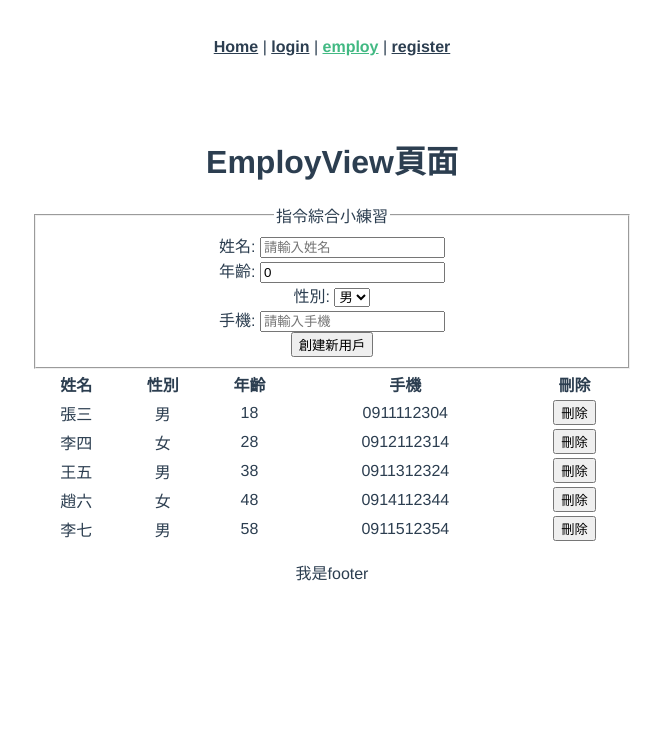
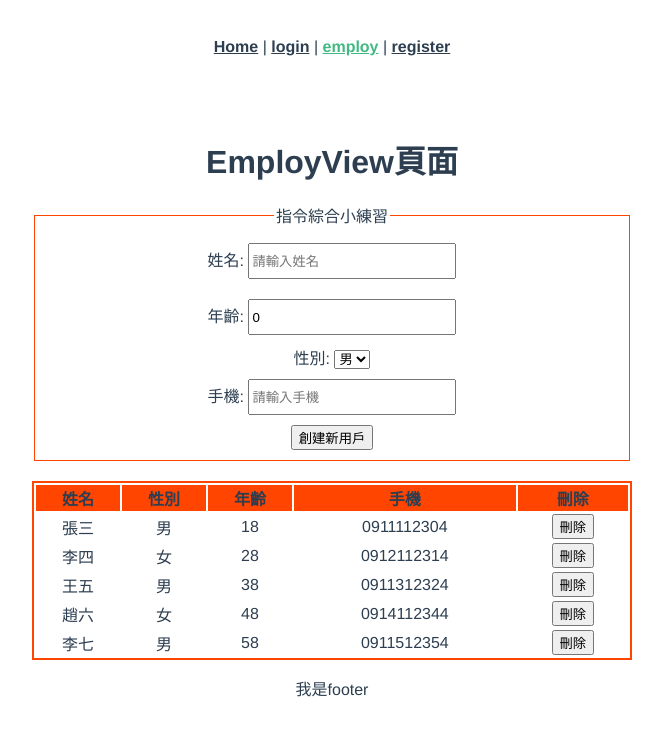
Before and after one commit to jessie0425/vuepractice2, a Vue app: page /#/employ in a window 1280 px wide. Shown: the top 736 px of the page, without its empty margins (308-971 px from the left). Built offline with nearby package versions, Linux system fonts and the light colour scheme.

Commit message:
安裝axios、cookie

```diff
--- a/package.json
+++ b/package.json
@@ -8,7 +8,9 @@
     "lint": "vue-cli-service lint"
   },
   "dependencies": {
+    "axios": "^1.6.2",
     "core-js": "^3.8.3",
+    "js-cookie": "^3.0.5",
     "vue": "^2.6.14",
     "vue-router": "^3.1.1",
     "vuex": "^3.4.0"
--- a/src/components/HeaderComponent.vue
+++ b/src/components/HeaderComponent.vue
@@ -41,3 +41,15 @@
     </header>
   </div>
 </template>
+<style scoped lang="css">
+fieldset {
+  border: 1px solid orangered;
+  margin-bottom: 20px;
+}
+fieldset  input {
+  width: 200px;
+  height: 30px;
+  margin: 10px 0;
+}
+
+</style>
--- a/src/components/ListComponent.vue
+++ b/src/components/ListComponent.vue
@@ -15,7 +15,7 @@
 </script>
 <template>
   <div>
-    <table class="table">
+    <table>
       <thead>
       <tr>
         <th>姓名</th>
@@ -29,8 +29,14 @@
     </table>
   </div>
 </template>
-<style>
-  .table{
-    width: 100%;
+
+<style scoped lang="css">
+  table {
+    width: 600px;
+    border: 2px solid orangered;
+    text-align: center;
+  }
+  thead {
+    background-color: orangered;
   }
 </style>
--- a/src/views/EmployView.vue
+++ b/src/views/EmployView.vue
@@ -31,21 +31,5 @@ export default {
 #employ {
   margin: 50px auto; width: 600px;
 }
-fieldset {
-  border: 1px solid orangered;
-  margin-bottom: 20px;
-}
-fieldset  input {
-  width: 200px;
-  height: 30px;
-  margin: 10px 0;
-}
-table {
-  width: 600px;
-  border: 2px solid orangered;
-  text-align: center;
-}
-thead {
-  background-color: orangered;
-}
+
 </style>
```
Also changed, not shown: 1 other file (tests, documents, lock files or other folders).
